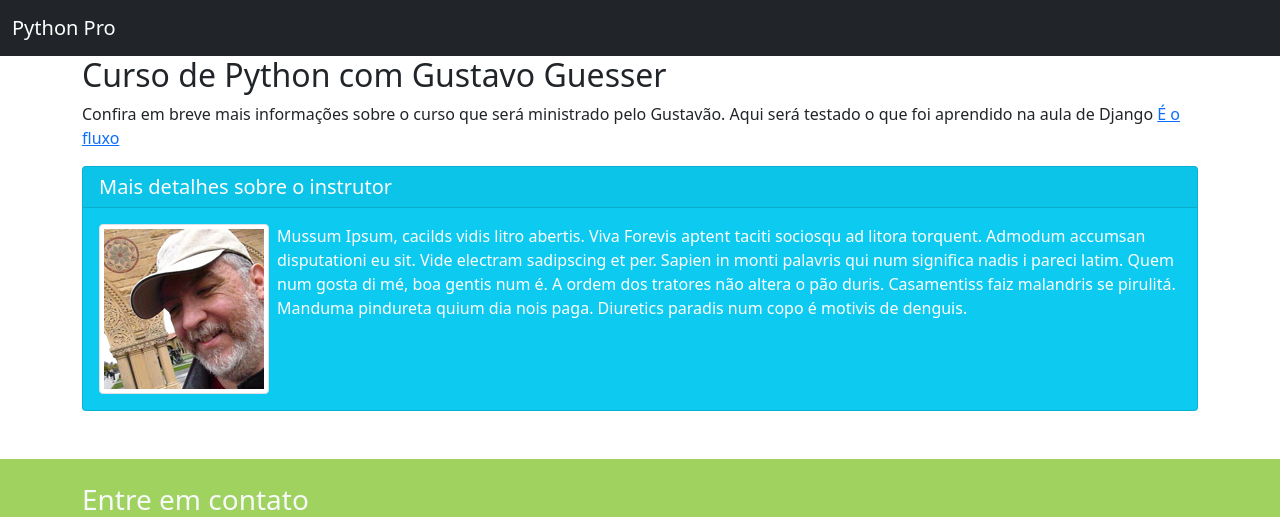
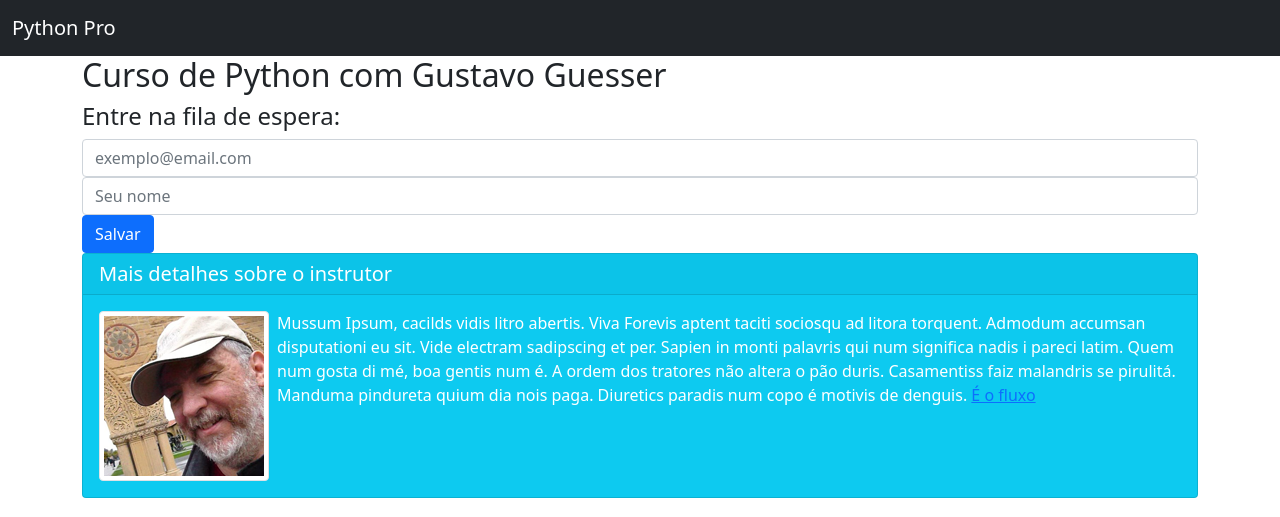
Before and after one commit to EstudosPython/django-teste, a Django app: page / in a window 1280 px wide. Shown: the top 517 px of the page. Run offline with Django 3.2, Linux system fonts and the light colour scheme; some libraries are stand-ins or nearby versions.

Commit message:
Adicionado envio de email com Mailtin

```diff
--- a/pypro/base/templates/base/home.html
+++ b/pypro/base/templates/base/home.html
@@ -43,11 +43,33 @@
                 <h2>
                     Curso de Python com Gustavo Guesser
                 </h2>
-                <p>
-                    Confira em breve mais informações sobre o curso que será ministrado pelo Gustavão.
-                    Aqui será testado o que foi aprendido na aula de Django
-                    <a href="https://www.youtube.com/watch?v=d3c_KHV64Dg" target="_blank">É o fluxo </a>
-                </p>
+                <h4> Entre na fila de espera:</h4>
+                <form action="https://gmail.us6.list-manage.com/subscribe/post?u=fb870289726b3278f1abbe772&amp;id=02e7db4ee5"
+                      method="post" id="mc-embedded-subscribe-form" name="mc-embedded-subscribe-form"
+                      class="form-row align-items-center-" target="_blank" novalidate>
+                    <div class="col-auto">
+                        <label class="visually-hidden" for="mce-EMAIL">Email</label>
+                        <input type="email" value="" name="EMAIL" class="form-control required" id="mce-EMAIL"
+                               placeholder="exemplo@email.com">
+                    </div>
+
+                    <div class="col-auto">
+                        <label class="visually-hidden" for="mce-FNAME">Email</label>
+                        <input type="text" value="" name="FNAME" class="form-control" id="mce-FNAME"
+                               placeholder="Seu nome">
+                    </div>
+
+                    <!-- real people should not fill this in and expect good things - do not remove this or risk form bot signups-->
+                    <div style="position: absolute; left: -5000px;" aria-hidden="true"><input type="text"
+                                                                                              name="b_fb870289726b3278f1abbe772_02e7db4ee5"
+                                                                                              tabindex="-1"
+                                                                                              value=""></div>
+                    <div class="col-auto">
+                        <input type="submit" value="Salvar" name="subscribe"
+                               id="mc-embedded-subscribe" class="btn btn-primary">
+                    </div>
+                </form>
+
 
             </div>
         </div>
@@ -68,6 +90,7 @@
 
                         A ordem dos tratores não altera o pão duris. Casamentiss faiz malandris se pirulitá. Manduma
                         pindureta quium dia nois paga. Diuretics paradis num copo é motivis de denguis.
+                        <a href="https://www.youtube.com/watch?v=d3c_KHV64Dg" target="_blank">É o fluxo </a>
 
 
                     </p>
```
